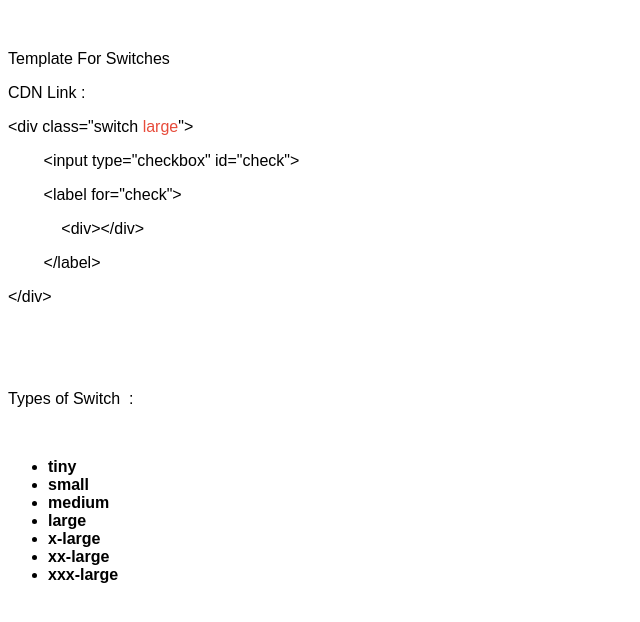
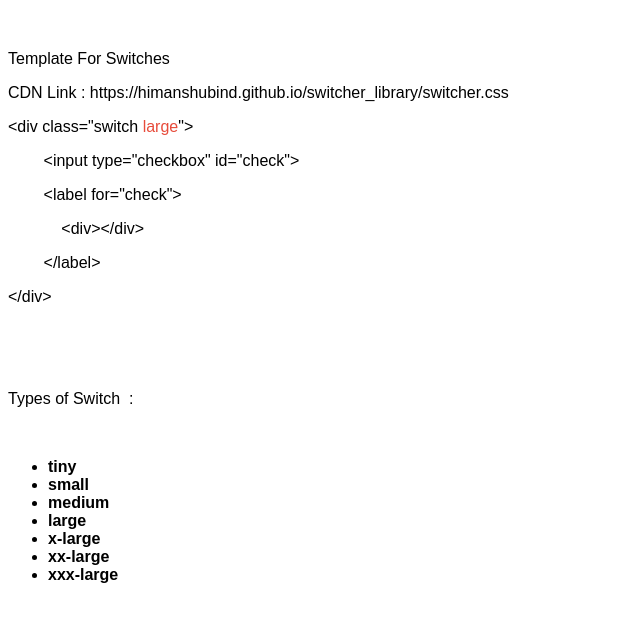
Before and after one commit to HimanshuBind/switcher_library, a plain HTML site: page index.html in a window 1280 px wide. Shown: the whole page, without its empty margins (0-640 px from the left). Drawn offline with Linux system fonts and the light colour scheme.

Commit message:
Update index.html

```diff
--- a/index.html
+++ b/index.html
@@ -18,7 +18,7 @@
 
     <p>Template For Switches&nbsp;</p>
 
-    <p>CDN Link :&nbsp;</p>
+    <p>CDN Link : https://himanshubind.github.io/switcher_library/switcher.css </p>
 
     <p>&lt;div class=&quot;switch <span style="color:#e74c3c">large</span>&quot;&gt;</p>
 
```
